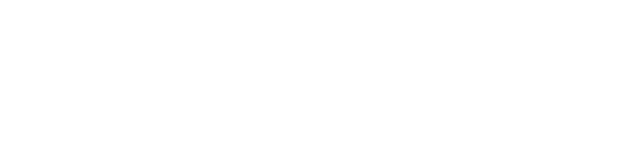
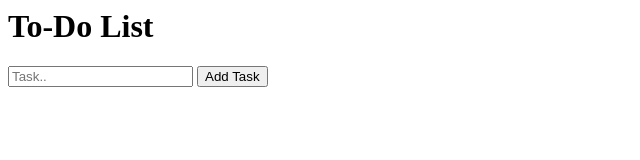
Before and after one commit to dev-shyamyadav/To-Do-List, a plain HTML site: page index.html in a window 1280 px wide. Shown: the whole page, without its empty margins (0-640 px from the left). Drawn offline with Linux system fonts and the light colour scheme.

Commit message:
Add Container

```diff
--- a/index.html
+++ b/index.html
@@ -1,11 +1,20 @@
 <html lang="en">
-<head>
-    <meta charset="UTF-8">
-    <meta name="viewport" content="width=device-width, initial-scale=1.0">
+  <head>
+    <meta charset="UTF-8" />
+    <meta name="viewport" content="width=device-width, initial-scale=1.0" />
     <title>To-Do List</title>
-    <link rel="stylesheet" href="styles.css">
-</head>
-<body>
+    <link rel="stylesheet" href="styles.css" />
+  </head>
+  <body>
+    <div class="form-container">
+      <div class="title">
+        <h1>To-Do List</h1>
+      </div>
+      <form class="task-form">
+        <input type="text" class="task-field" placeholder="Task.." />
+        <button type="submit" class="add-button">Add Task</button>
+      </form>
+    </div>
     <script src="script.js"></script>
-</body>
+  </body>
 </html>
```
